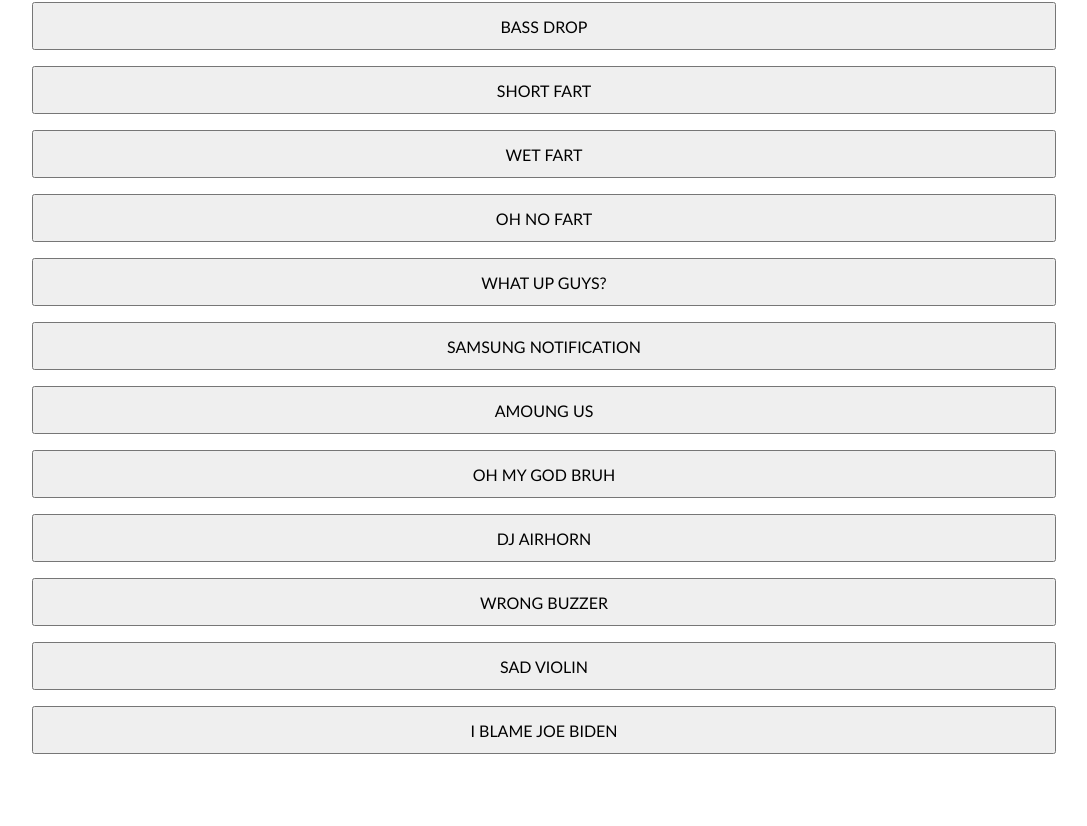
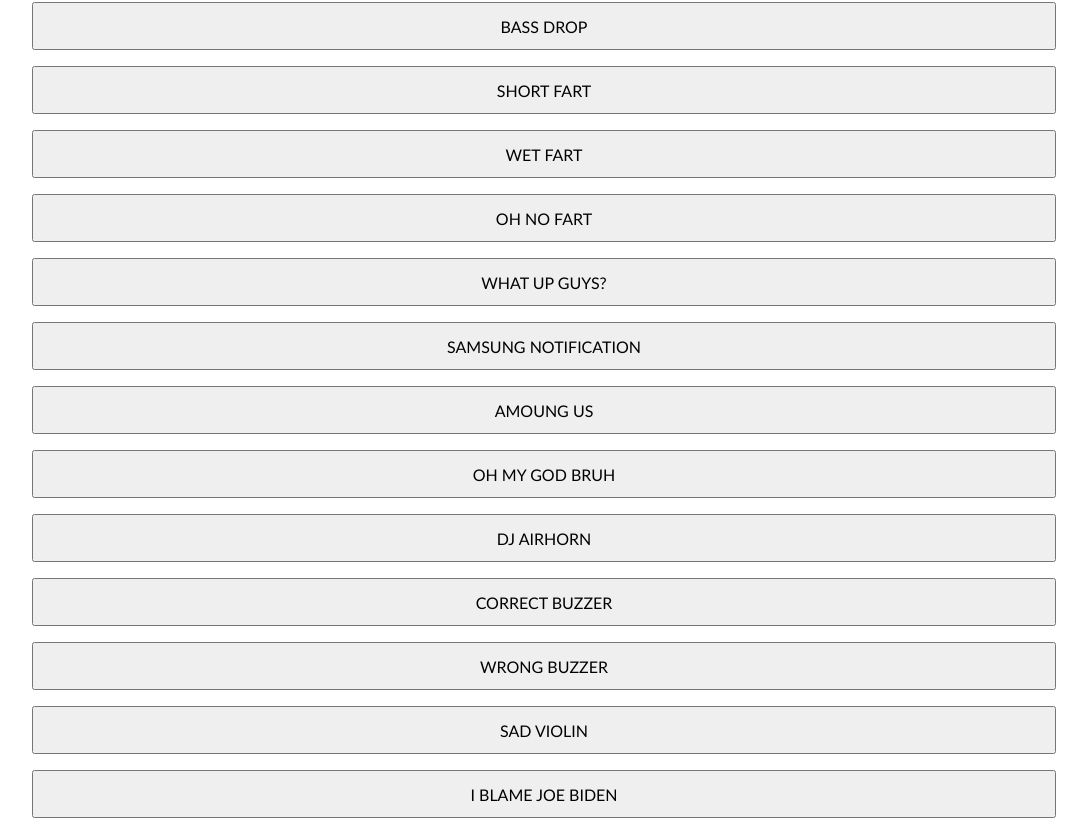
Before and after one commit to iamvetle/sound-effects, a Nuxt app: page / in a window 1280 px wide. Shown: the part 398-1224 px from the top of the page, without its empty margins (96-1183 px from the left). Before the commit the page ends 1160 px from the top, so only its background shows below. Built offline with nearby package versions, Linux system fonts and the light colour scheme.

Commit message:
Add correct buzzer.

```diff
--- a/app.vue
+++ b/app.vue
@@ -77,6 +77,10 @@
 			src: "dj-airhorn.mp3",
 		},
 		{
+			title: "Correct buzzer",
+			src: "correct-buzzer.mp3",
+		},
+		{
 			title: "Wrong buzzer",
 			src: "wrong-buzzer.mp3",
 		},
```
